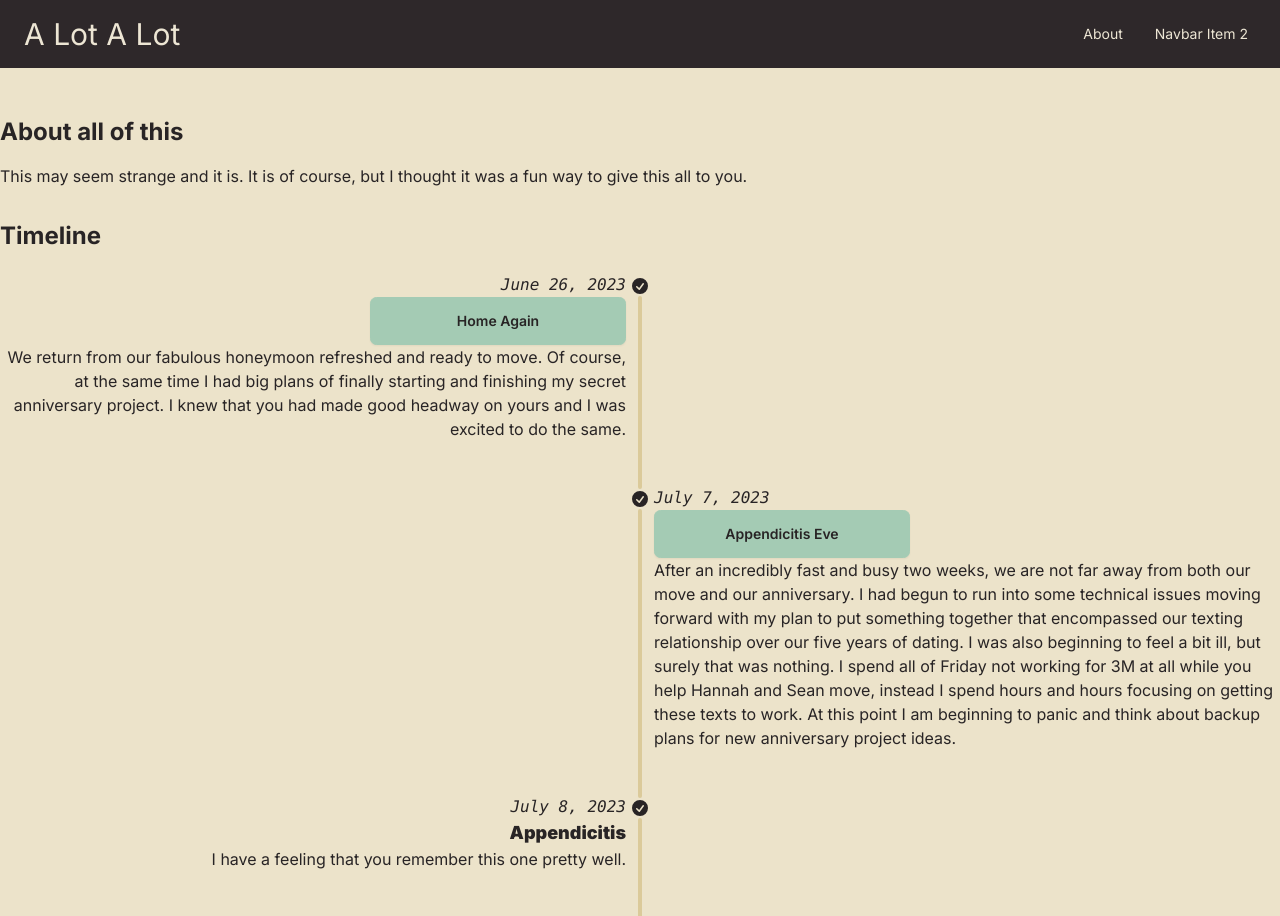
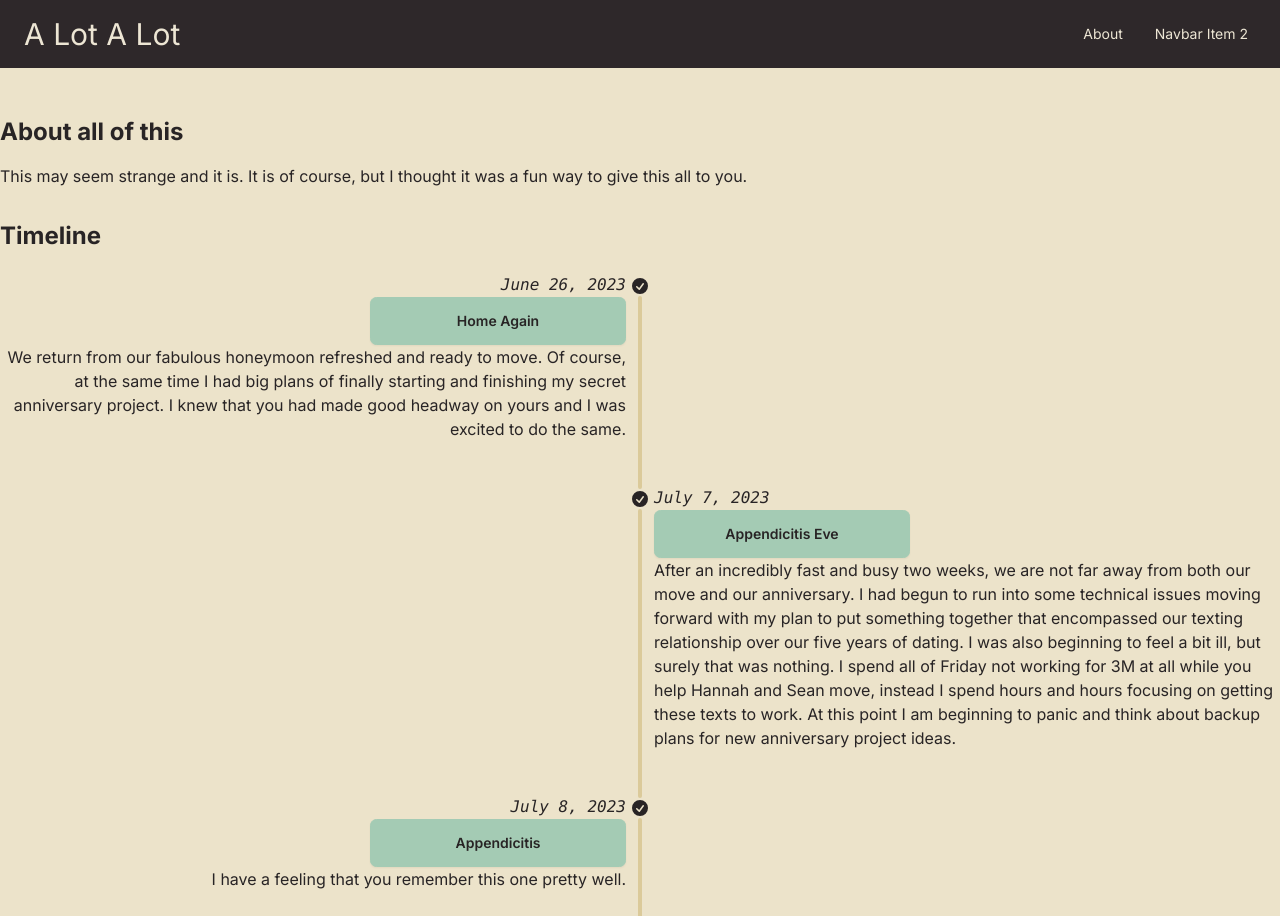
Before and after one commit to will-rice-dev/alot-v8, a Next.js app: page /home/about in a window 1280 px wide. Shown: the top 916 px of the page. Built offline with nearby package versions, Linux system fonts and the light colour scheme.

Commit message:
Fixed scroll and added click outside to escape

```diff
--- a/components/AboutPopup.tsx
+++ b/components/AboutPopup.tsx
@@ -6,10 +6,14 @@ export default function AboutPopup(props: AboutPopupParams) {
     <>
       <button
         className="btn btn-secondary text-accent-content btn-wide text-l"
-        onClick={() =>
-          (
-            document.getElementById(props.title) as HTMLDialogElement
-          ).showModal()
+        onClick={() =>{
+            const element = document.getElementById(props.title) as HTMLDialogElement
+          (element).showModal();
+          if (element) {
+            element.scrollTop = 0;
+            element.scrollTo(0,0)
+          }
+        }
         }
       >
         {props.title}
@@ -31,13 +35,10 @@ export default function AboutPopup(props: AboutPopupParams) {
               </div>
             ))}
           </div>
-          <div className="modal-action">
-            <form method="dialog">
-              {/* if there is a button in form, it will close the modal */}
-              <button className="btn">Close</button>
-            </form>
-          </div>
         </div>
+        <form method="dialog" className="modal-backdrop">
+    <button>close</button>
+  </form>
       </dialog>
     </>
   );
--- a/components/Timeline.tsx
+++ b/components/Timeline.tsx
@@ -83,8 +83,10 @@ export default function Timeline() {
         </div>
         <div className="timeline-start md:text-end mb-10">
           <time className="font-mono italic">July 8, 2023</time>
-          <div className="text-lg font-black">Appendicitis</div>I have a feeling
-          that you remember this one pretty well.
+          <div>
+            <AboutPopup title="Appendicitis" images={[6]} />
+          </div>
+          I have a feeling that you remember this one pretty well.
         </div>
         <hr />
       </li>
```
Also changed, not shown: 1 other file (tests, documents, lock files or other folders).
